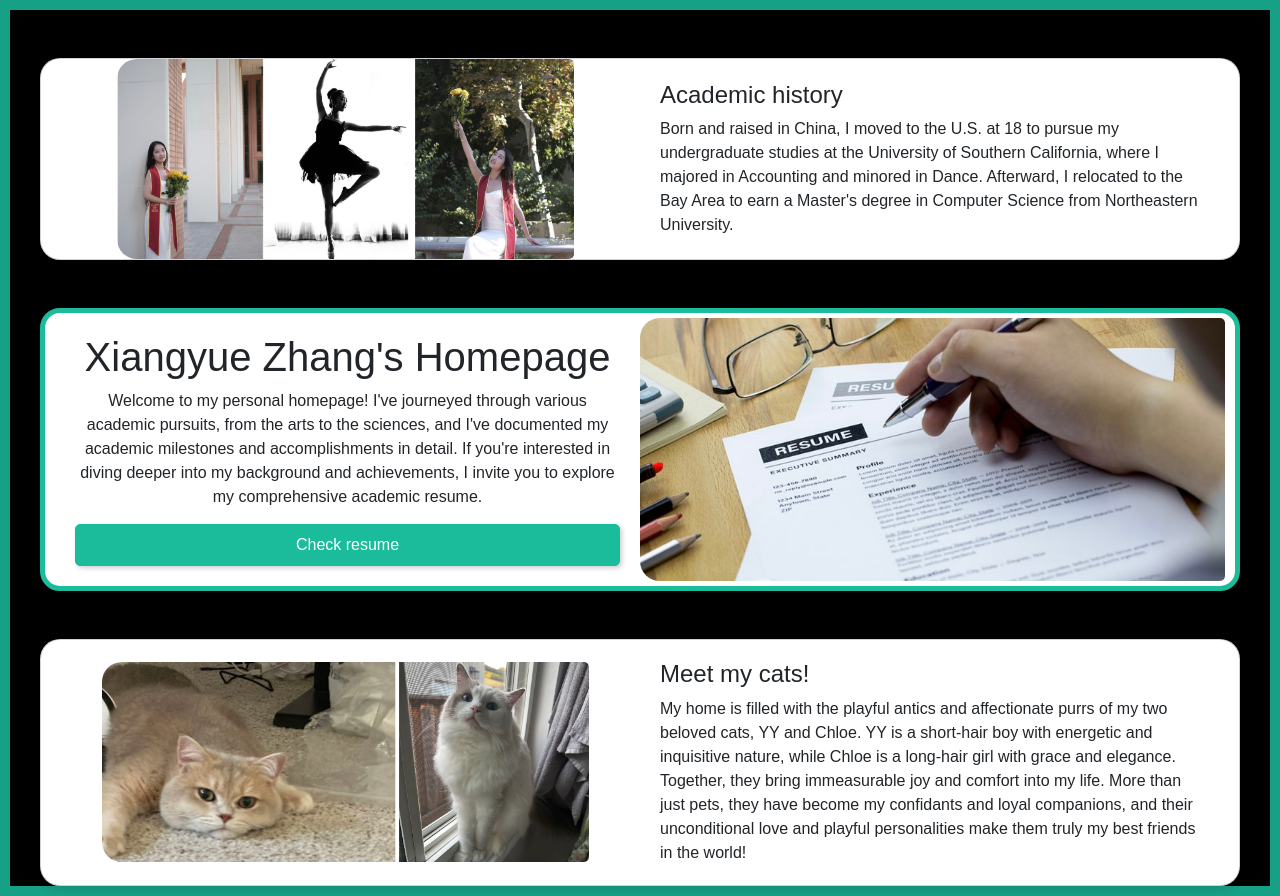
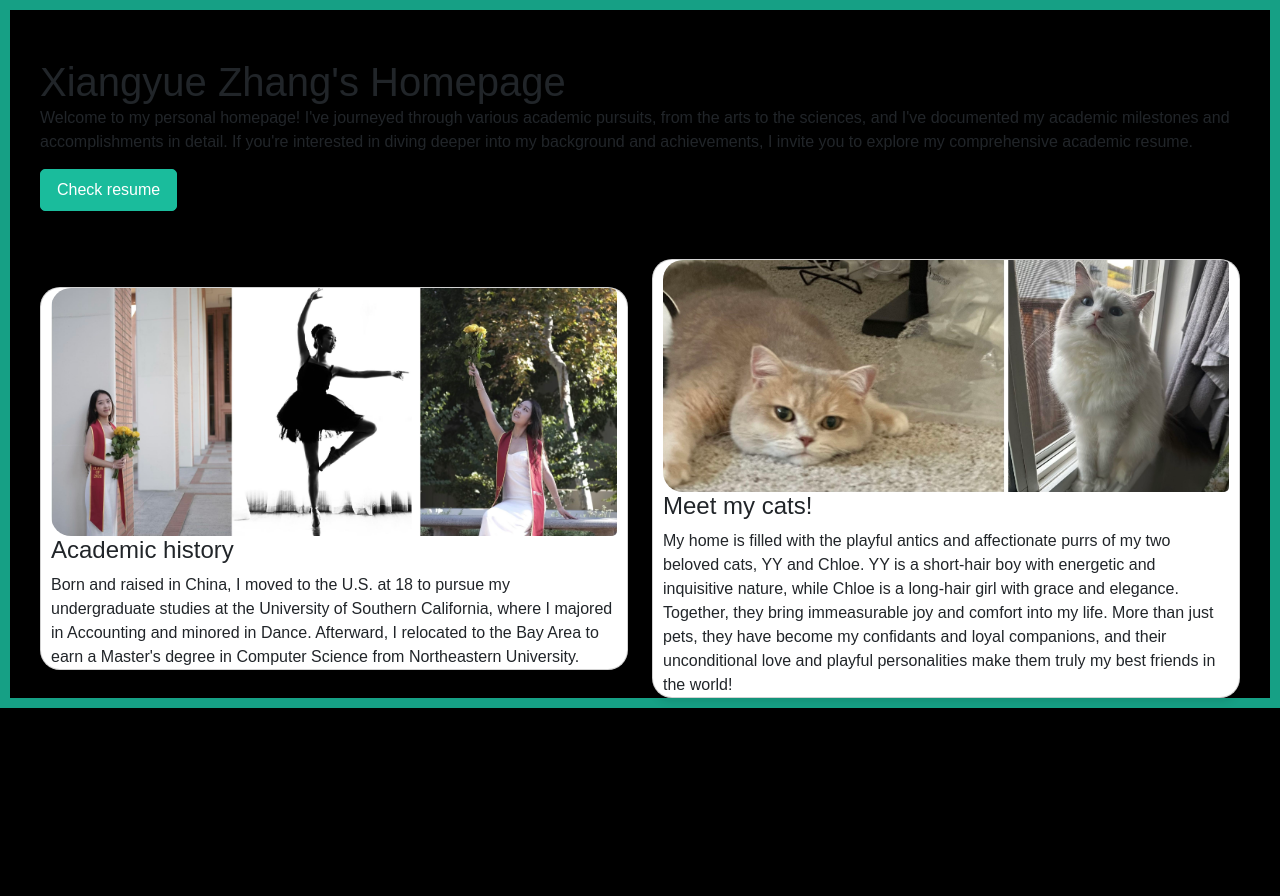
Before and after one commit to rebeccazzha/rebeccazzha.github.io, a website: page index.html in a window 1280 px wide. After the commit the page ends 800 px from the top, so only its background shows below. Drawn offline with Linux system fonts and the light colour scheme.

Commit message:
Update index.html

```diff
--- a/index.html
+++ b/index.html
@@ -2,49 +2,24 @@
 <html lang="en">
   <head>
     <meta charset="UTF-8" />
+    <meta http-equiv="X-UA-Compatible" content="IE=edge" />
     <meta name="viewport" content="width=device-width, initial-scale=1.0" />
+    <meta name="author" content="Xiangyue Zhang" />
+    <meta name="description" content="Xiangyue Zhang's personal homepage" />
     <title>Image Descriptions</title>
     <link rel="stylesheet" href="css/bootstrap-5.3.2-dist/css/bootstrap.css" />
     <link rel="stylesheet" href="css/demo.css" />
   </head>
   <body>
-    <div class="container mt-5">
-      <div class="card horizontal-card mt-5 smaller">
-        <div class="row g-0">
-          <div class="col-md-6 image-bg">
-            <img
-              class="card-img"
-              src="img/usc.jpeg"
-              alt="image of college life at USC"
-            />
-          </div>
-          <div class="col-md-6">
-            <div class="card-body">
-              <h4 class="card-title">Academic history</h4>
-              <p class="card-text">
-                Born and raised in China, I moved to the U.S. at 18 to pursue my
-                undergraduate studies at the University of Southern California,
-                where I majored in Accounting and minored in Dance. Afterward, I
-                relocated to the Bay Area to earn a Master's degree in Computer
-                Science from Northeastern University.
-              </p>
-            </div>
-          </div>
-        </div>
-      </div>
-
-      <div class="card horizontal-card main-content mt-5">
-        <div class="row g-0">
-          <div class="col-md-6">
-            <div class="card-body">
+    <div class="container mt-5 main-intro">
+      <div>
         <h1 class="card-title">Xiangyue Zhang's Homepage</h1>
         <p class="card-text">
           Welcome to my personal homepage! I've journeyed through various
-                academic pursuits, from the arts to the sciences, and I've
-                documented my academic milestones and accomplishments in detail.
-                If you're interested in diving deeper into my background and
-                achievements, I invite you to explore my comprehensive academic
-                resume.
+          academic pursuits, from the arts to the sciences, and I've documented
+          my academic milestones and accomplishments in detail. If you're
+          interested in diving deeper into my background and achievements, I
+          invite you to explore my comprehensive academic resume.
         </p>
         <button
           class="btn btn-primary"
@@ -54,42 +29,62 @@
         </button>
       </div>
     </div>
-          <div class="col-md-6 image-bg">
+
+    <div class="container mt-5">
+      <div class="row">
+        <div class="col-md-6">
+          <div class="card horizontal-card card-flip">
+            <div class="card-inner">
+              <div class="card-front">
                 <img
                   class="card-img"
-              src="img/resume_thumbnail.jpg"
-              alt="thumbnail picture for resume page"
+                  src="img/usc.jpeg"
+                  alt="image of college life at USC"
                 />
+              </div>
+              <div class="card-back">
+                <h4 class="card-title">Academic history</h4>
+                <p class="card-text">
+                  Born and raised in China, I moved to the U.S. at 18 to pursue
+                  my undergraduate studies at the University of Southern
+                  California, where I majored in Accounting and minored in
+                  Dance. Afterward, I relocated to the Bay Area to earn a
+                  Master's degree in Computer Science from Northeastern
+                  University.
+                </p>
               </div>
             </div>
           </div>
-
-      <div class="card horizontal-card mt-5 smaller">
-        <div class="row g-0">
-          <div class="col-md-6 image-bg">
+        </div>
+        <div class="col-md-6">
+          <div class="card horizontal-card card-flip">
+            <div class="card-inner">
+              <div class="card-front">
                 <img
                   class="card-img"
                   src="img/cats.jpeg"
                   alt="An image of my cats"
                 />
               </div>
-          <div class="col-md-6">
-            <div class="card-body">
+              <div class="card-back">
                 <h4 class="card-title">Meet my cats!</h4>
                 <p class="card-text">
-                My home is filled with the playful antics and affectionate purrs
-                of my two beloved cats, YY and Chloe. YY is a short-hair boy
-                with energetic and inquisitive nature, while Chloe is a
+                  My home is filled with the playful antics and affectionate
+                  purrs of my two beloved cats, YY and Chloe. YY is a short-hair
+                  boy with energetic and inquisitive nature, while Chloe is a
                   long-hair girl with grace and elegance. Together, they bring
-                immeasurable joy and comfort into my life. More than just pets,
-                they have become my confidants and loyal companions, and their
-                unconditional love and playful personalities make them truly my
-                best friends in the world!
+                  immeasurable joy and comfort into my life. More than just
+                  pets, they have become my confidants and loyal companions, and
+                  their unconditional love and playful personalities make them
+                  truly my best friends in the world!
                 </p>
               </div>
             </div>
           </div>
         </div>
       </div>
+    </div>
+
+    <script src="js/card.js"></script>
   </body>
 </html>
```
Lines whose indentation alone changed are shown as unchanged.
